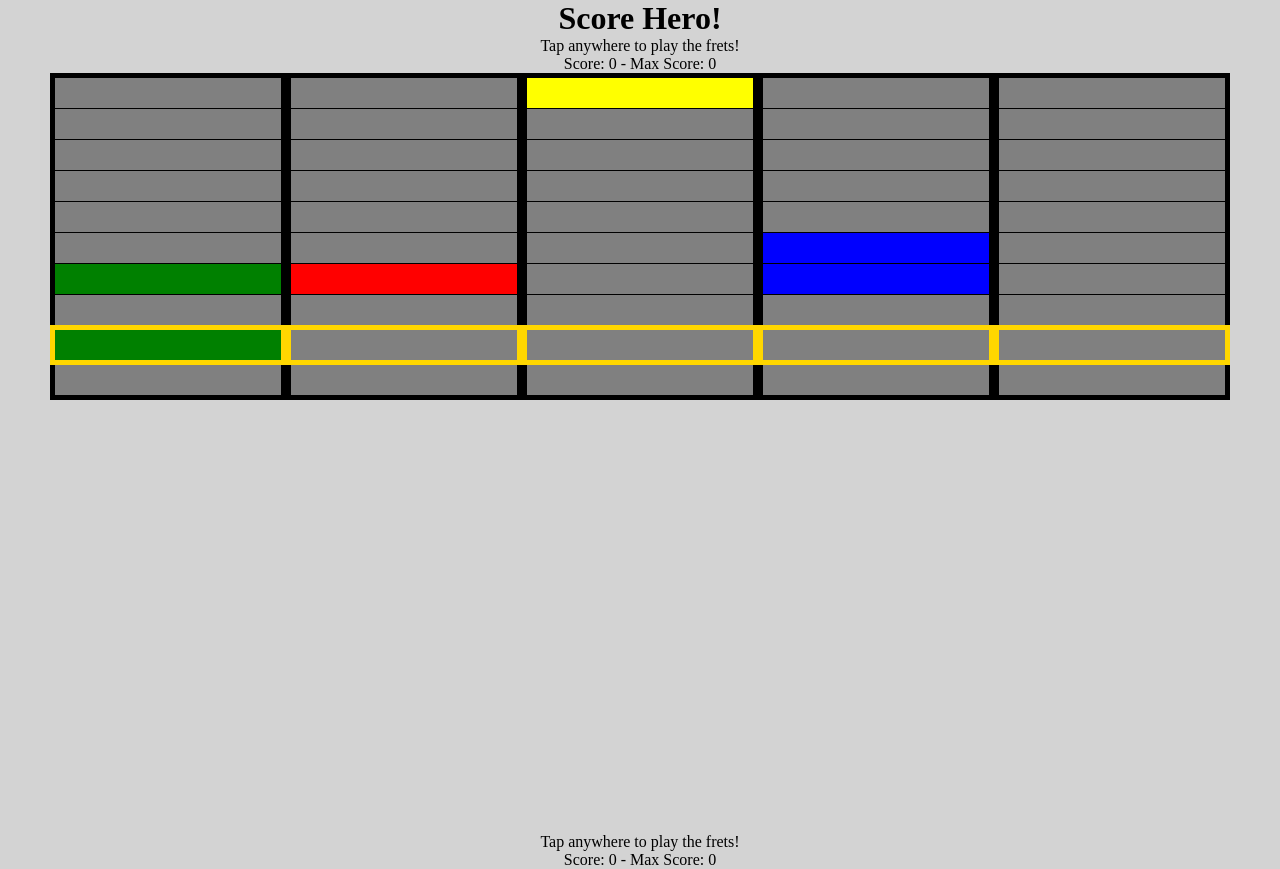
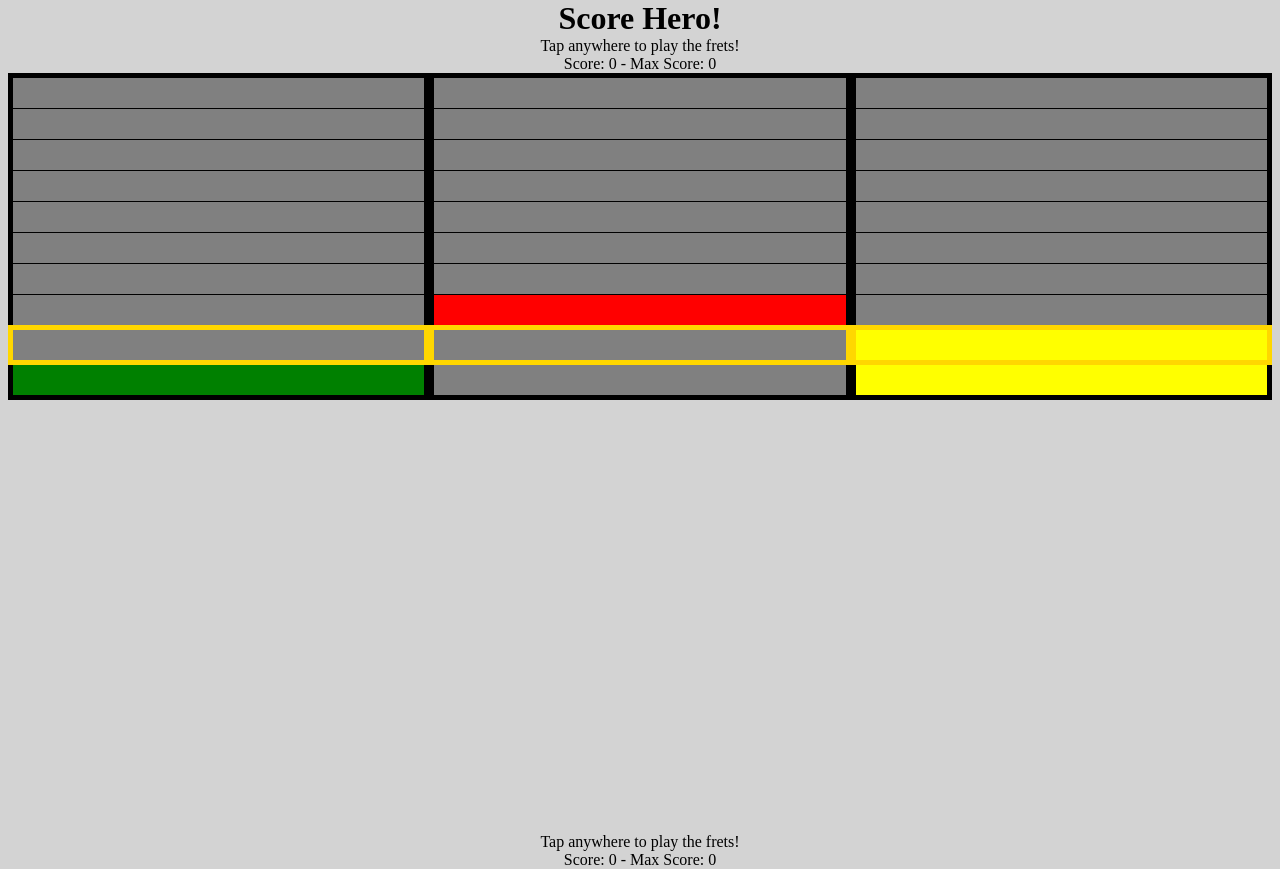
Before and after one commit to jg-lopes/react-hero, a React (Vite) app: page / in a window 1280 px wide. Built offline with nearby package versions, Linux system fonts and the light colour scheme.

Commit message:
Improve default difficulty

```diff
--- a/src/App.css
+++ b/src/App.css
@@ -30,7 +30,7 @@ main {
 table {
   border: 5px solid;
   border-collapse: collapse;
-  width: calc(100vw / 5 - 20px);
+  width: calc(100vw / 3 - 5px);
   align-items: center;
 }
 
--- a/src/App.jsx
+++ b/src/App.jsx
@@ -30,7 +30,7 @@ function Fretboard({ color, setScore, setMaxScore, score, maxScore }) {
 
   function nextFrame() {
     setFrets((prevData) => {
-      const newFrets = [Math.random() < 0.05, ...prevData.slice(0, -1)];
+      const newFrets = [Math.random() < 0.1, ...prevData.slice(0, -1)];
 
       if (newFrets[newFrets.length - 1] === true) {
         setScore(0);
@@ -62,7 +62,7 @@ function Fretboard({ color, setScore, setMaxScore, score, maxScore }) {
   }
 
   useEffect(() => {
-    const intervalId = setInterval(nextFrame, 500);
+    const intervalId = setInterval(nextFrame, 350);
 
     return () => clearInterval(intervalId);
   }, []);
@@ -107,8 +107,8 @@ function Game() {
         <Fretboard color="green" setScore={setScore} setMaxScore={setMaxScore} score={score} maxScore={maxScore} />
         <Fretboard color="red" setScore={setScore} setMaxScore={setMaxScore} score={score} maxScore={maxScore} />
         <Fretboard color="yellow" setScore={setScore} setMaxScore={setMaxScore} score={score} maxScore={maxScore} />
-        <Fretboard color="blue" setScore={setScore} setMaxScore={setMaxScore} score={score} maxScore={maxScore} />
-        <Fretboard color="orange" setScore={setScore} setMaxScore={setMaxScore} score={score} maxScore={maxScore} />
+        {/* <Fretboard color="blue" setScore={setScore} setMaxScore={setMaxScore} score={score} maxScore={maxScore} />
+        <Fretboard color="orange" setScore={setScore} setMaxScore={setMaxScore} score={score} maxScore={maxScore} /> */}
       </div>
 
       <div class='results'>
```
